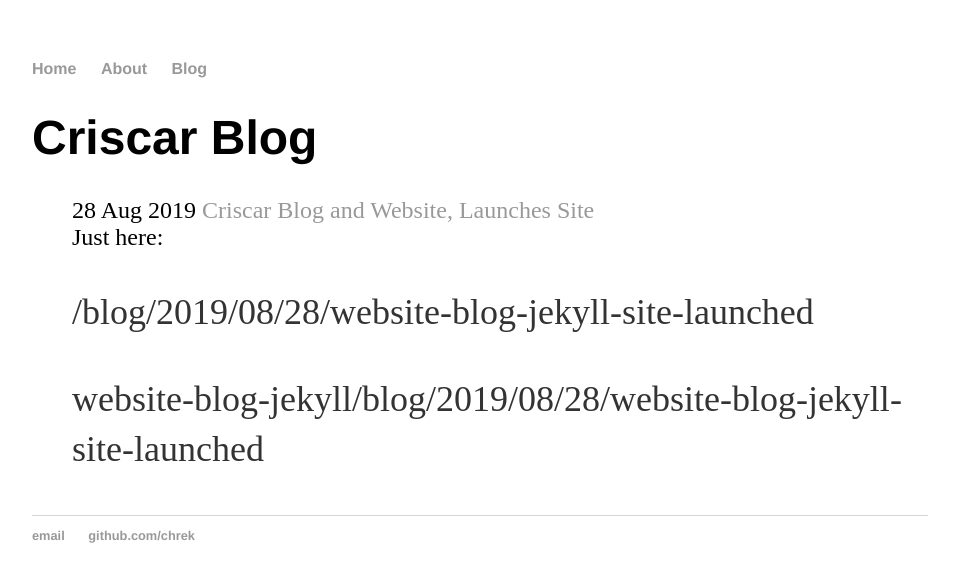
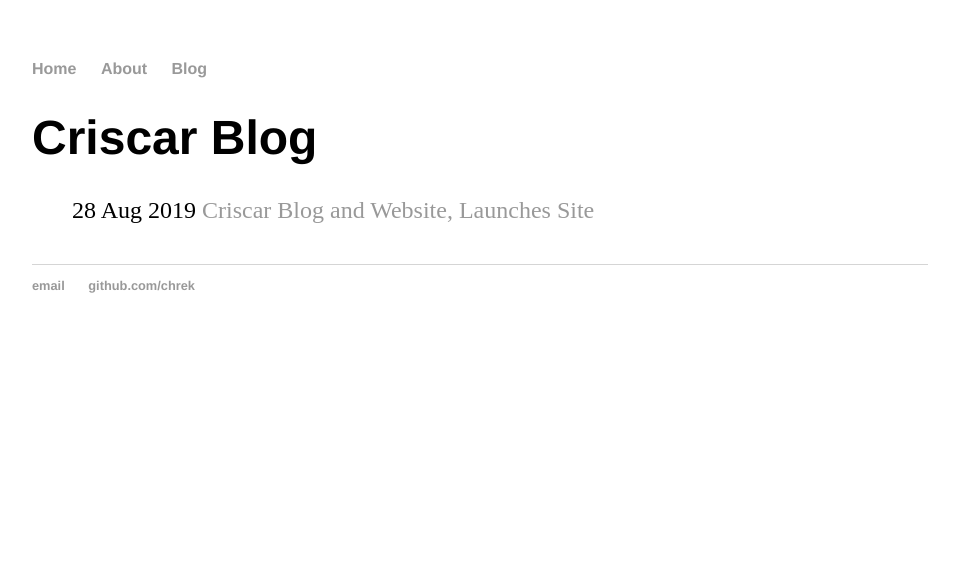
Before and after one commit to chrek/chrek.github.io-website-blog-jekyll, a Jekyll site: the page built from blog/index.html, in a window 1280 px wide. Shown: the top 582 px of the page, without its empty margins (160-1119 px from the left). Built offline with Jekyll 4.4.1, drawn with Linux system fonts in a browser that asks for light colours.

Commit message:
Update index.html

```diff
--- a/blog/index.html
+++ b/blog/index.html
@@ -5,15 +5,11 @@ title: Criscar Blog
 <h1>{{ page.title }}</h1>
 <ul class="posts">
   {% for post in site.posts %}
-	{% capture url_lang %}{{ 'website-blog-jekyll' | append: post.url }}{% endcapture%}
 	  <li>
 	    <span>{{ post.date | date_to_string }}</span>
-    <a href="website-blog-jekyll-site-launched" title="{{ post.title }}">
+	    <a href="2019/08/28/website-blog-jekyll-site-launched" title="{{ post.title }}">
 	      {{ post.title }}
 	    </a>
 	  </li>
-	Just here:
-	<p>{{ post.url }}</p>
-	<p>{{url_lang }}</p>
   {% endfor %}
 </ul>
```
Lines whose indentation alone changed are shown as unchanged.
